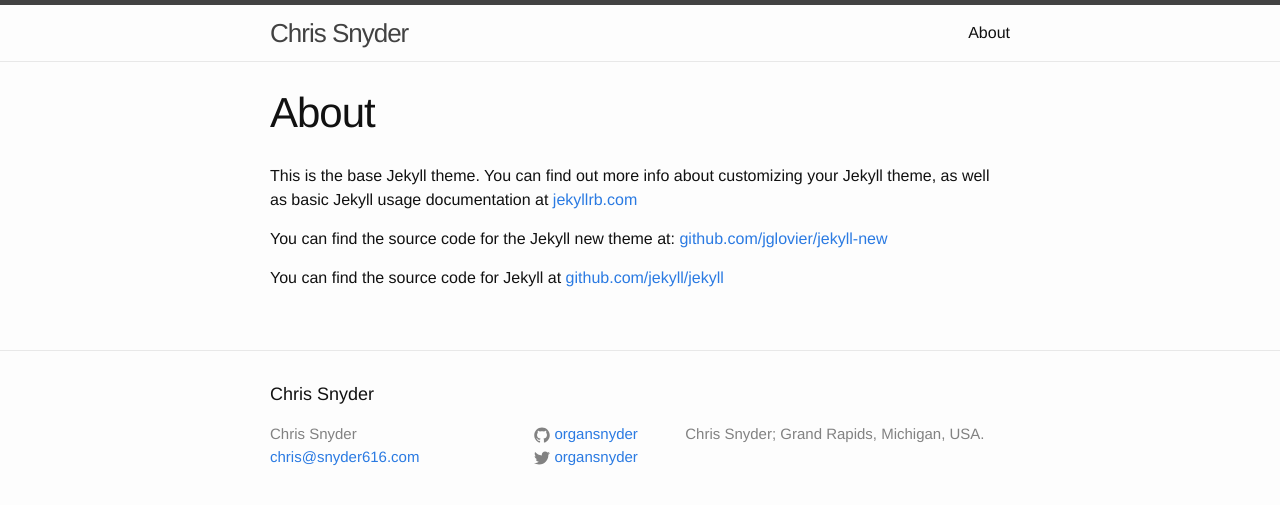
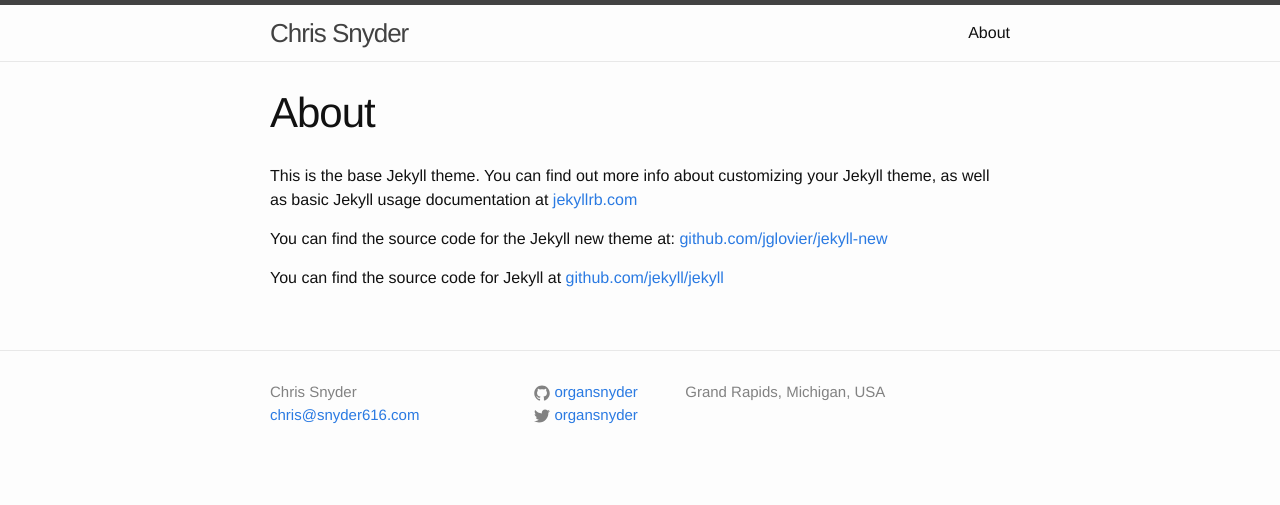
Before and after one commit to csnyder616/snyder616.com, a Jekyll site: the page built from about.md, in a window 1280 px wide. Shown: the top 505 px of the page. Built offline with Jekyll 4.4.1, drawn with Linux system fonts in a browser that asks for light colours.

Commit message:
formatting tweaks

```diff
--- a/_includes/footer.html
+++ b/_includes/footer.html
@@ -1,8 +1,6 @@
 <footer class="site-footer">
 
   <div class="wrapper">
-
-    <h2 class="footer-heading">{{ site.title }}</h2>
 
     <div class="footer-col-wrapper">
       <div class="footer-col  footer-col-1">
@@ -46,7 +44,7 @@
       </div>
 
       <div class="footer-col  footer-col-3">
-        <p class="text">{{ site.description }}</p>
+        <p class="text">Grand Rapids, Michigan, USA</p>
       </div>
     </div>
 
--- a/_includes/head.html
+++ b/_includes/head.html
@@ -3,7 +3,7 @@
     <meta name="viewport" content="width=device-width initial-scale=1" />
     <meta http-equiv="X-UA-Compatible" content="IE=edge">
 
-    <title>{% if page.title %}{{ page.title }}{% else %}{{ site.title }}{% endif %}</title>
+    <title>{% if page.title %}{{ page.title }} · {{ site.title }}{% else %}{{ site.title }}{% endif %}</title>
     <meta name="description" content="{{ site.description }}">
 
     <link rel="stylesheet" href="{{ "/css/main.css" | prepend: site.baseurl }}">
```
